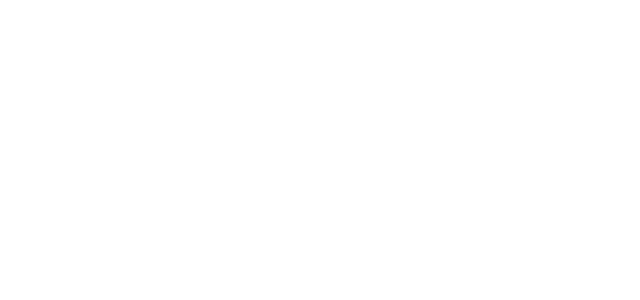
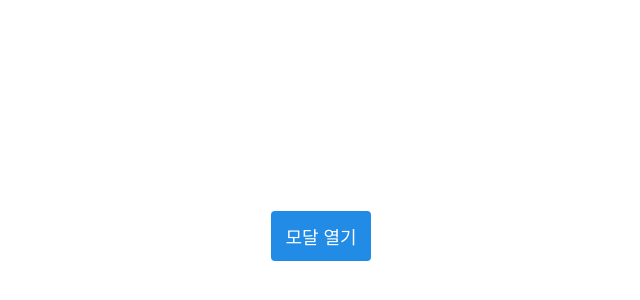
Before and after one commit to pji0219/wanted_pre_onboarding, a React (Create React App) app: page / in a window 1280 px wide. Shown: the part 172-472 px from the top of the page, without its empty margins (327-967 px from the left). Built offline with nearby package versions, Linux system fonts and the light colour scheme.

Commit message:
모달 컴포넌트 완성

```diff
--- a/src/component/Modal.jsx
+++ b/src/component/Modal.jsx
@@ -1,7 +1,97 @@
-import React from 'react';
+import React, { useState } from 'react';
+import styled from '@emotion/styled/macro';
+
+// 스타일
+const ModalBackground = styled.div`
+  position: fixed;
+  top: 0;
+  left: 0;
+  width: 100%;
+  height: 100%;
+  background: rgba(0, 0, 0, 0.3);
+  display: flex;
+  align-items: center;
+  justify-content: center;
+`;
+
+const ModalContainer = styled.div`
+  background: white;
+  padding: 24px 16px;
+  border-radius: 4px;
+  width: 320px;
+`;
+
+const ModalCloseBtnContainer = styled.div`
+  text-align: right;
+`;
+const ModalCloseBtn = styled.button`
+  width: 70px;
+  height: 35px;
+  border-radius: 4px;
+  border: none;
+  outline: none;
+  background: #228be6;
+  color: white;
+  cursor: pointer;
+`;
+
+const ModalTitle = styled.h2``;
+
+const ModalContent = styled.p`
+  font-size: 18px;
+`;
+
+const ModalOpenBtnContainer = styled.div`
+  display: flex;
+  justify-content: center;
+  align-items: center;
+  width: 100vw;
+  height: 100vh;
+`;
+
+const ModalOpenBtn = styled.button`
+  width: 100px;
+  height: 50px;
+  border-radius: 4px;
+  border: none;
+  outline: none;
+  background: #228be6;
+  color: white;
+  cursor: pointer;
+  font-size: 18px;
+`;
 
 function Modal() {
-  return <div></div>;
+  // 모달창을 닫고 열기 위한 state
+  const [showModal, setShowModal] = useState(false);
+
+  const openModal = () => {
+    setShowModal(true);
+  };
+
+  const closeModal = () => {
+    setShowModal(false);
+  };
+
+  return (
+    <>
+      {showModal ? (
+        <ModalBackground>
+          <ModalContainer>
+            <ModalCloseBtnContainer>
+              <ModalCloseBtn onClick={closeModal}>닫기</ModalCloseBtn>
+            </ModalCloseBtnContainer>
+            <ModalTitle>안녕하세요!</ModalTitle>
+            <ModalContent>반갑습니다😊</ModalContent>
+          </ModalContainer>
+        </ModalBackground>
+      ) : (
+        <ModalOpenBtnContainer>
+          <ModalOpenBtn onClick={openModal}>모달 열기</ModalOpenBtn>
+        </ModalOpenBtnContainer>
+      )}
+    </>
+  );
 }
 
 export default Modal;
```
